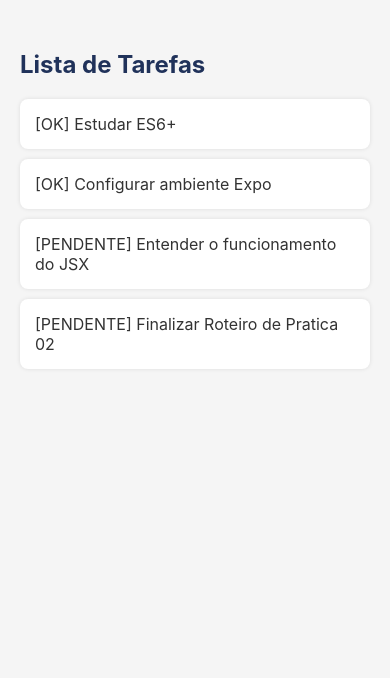
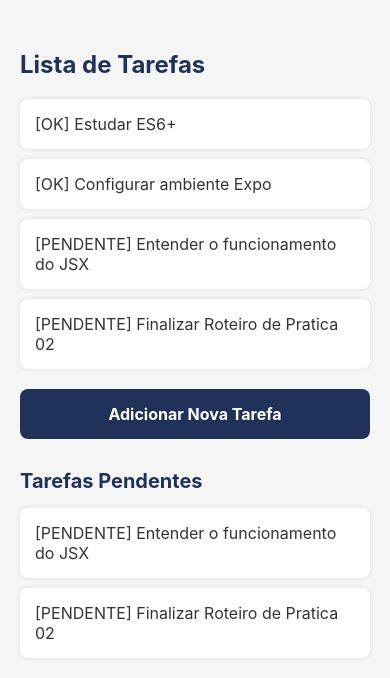
Before and after one commit to breno2908/inf-204, a React Native app: screen / in a window 390 px wide. Shown: the top 678 px of the page. Built offline with nearby package versions, Linux system fonts and the light colour scheme.

Commit message:
Implementa desafios da Pratica 02

```diff
--- a/App.js
+++ b/App.js
@@ -1,9 +1,16 @@
-import React from "react";
-import { StyleSheet, Text, View } from "react-native";
+import React, { useState } from "react";
+import {
+  StyleSheet,
+  Text,
+  View,
+  TouchableOpacity,
+  ScrollView,
+} from "react-native";
+
+import ItemTarefa from "./ItemTarefa";
 
 export default function App() {
-  // Criando um Array de Objetos em JavaScript puro
-  const tarefas = [
+  const [tarefas, setTarefas] = useState([
     { id: 1, descricao: "Estudar ES6+", concluida: true },
     { id: 2, descricao: "Configurar ambiente Expo", concluida: true },
     {
@@ -16,30 +23,65 @@ export default function App() {
       descricao: "Finalizar Roteiro de Pratica 02",
       concluida: false,
     },
-  ];
+  ]);
+
+  // Filtra apenas as tarefas pendentes
+  const tarefasPendentes = tarefas.filter(
+    (tarefa) => !tarefa.concluida
+  );
+
+  function adicionarTarefa() {
+    const novaTarefa = {
+      id: tarefas.length + 1,
+      descricao: `Nova tarefa ${tarefas.length + 1}`,
+      concluida: false,
+    };
+
+    // Spread Operator
+    setTarefas([...tarefas, novaTarefa]);
+  }
 
   return (
-    <View style={styles.container}>
+    <ScrollView contentContainerStyle={styles.container}>
       <Text style={styles.titulo}>Lista de Tarefas</Text>
 
       {tarefas.map((tarefa) => (
-        <View key={tarefa.id} style={styles.card}>
-          <Text style={styles.textoTarefa}>
-            {tarefa.concluida ? "[OK] " : "[PENDENTE] "}
-            {tarefa.descricao}
-          </Text>
-        </View>
+        <ItemTarefa
+          key={tarefa.id}
+          tarefa={tarefa}
+        />
       ))}
-    </View>
+
+      <TouchableOpacity
+        style={styles.botao}
+        onPress={adicionarTarefa}
+      >
+        <Text style={styles.textoBotao}>
+          Adicionar Nova Tarefa
+        </Text>
+      </TouchableOpacity>
+
+      <Text style={styles.subtitulo}>
+        Tarefas Pendentes
+      </Text>
+
+      {tarefasPendentes.map((tarefa) => (
+        <ItemTarefa
+          key={`pendente-${tarefa.id}`}
+          tarefa={tarefa}
+        />
+      ))}
+    </ScrollView>
   );
 }
 
 const styles = StyleSheet.create({
   container: {
-    flex: 1,
+    flexGrow: 1,
     backgroundColor: "#f5f5f5",
     paddingTop: 50,
     paddingHorizontal: 20,
+    paddingBottom: 30,
   },
 
   titulo: {
@@ -49,19 +91,25 @@ const styles = StyleSheet.create({
     color: "#20325a",
   },
 
-  card: {
-    backgroundColor: "#ffffff",
+  subtitulo: {
+    fontSize: 20,
+    fontWeight: "bold",
+    marginTop: 30,
+    marginBottom: 15,
+    color: "#20325a",
+  },
+
+  botao: {
+    backgroundColor: "#20325a",
     padding: 15,
     borderRadius: 8,
-    marginBottom: 10,
-    shadowColor: "#000",
-    shadowOpacity: 0.1,
-    shadowRadius: 4,
-    elevation: 2,
+    alignItems: "center",
+    marginTop: 10,
   },
 
-  textoTarefa: {
+  textoBotao: {
+    color: "#ffffff",
     fontSize: 16,
-    color: "#333",
+    fontWeight: "bold",
   },
 });
--- /dev/null
+++ b/ItemTarefa.js
@@ -0,0 +1,31 @@
+import React from "react";
+import { StyleSheet, Text, View } from "react-native";
+
+export default function ItemTarefa({ tarefa }) {
+  return (
+    <View style={styles.card}>
+      <Text style={styles.textoTarefa}>
+        {tarefa.concluida ? "[OK] " : "[PENDENTE] "}
+        {tarefa.descricao}
+      </Text>
+    </View>
+  );
+}
+
+const styles = StyleSheet.create({
+  card: {
+    backgroundColor: "#ffffff",
+    padding: 15,
+    borderRadius: 8,
+    marginBottom: 10,
+    shadowColor: "#000",
+    shadowOpacity: 0.1,
+    shadowRadius: 4,
+    elevation: 2,
+  },
+
+  textoTarefa: {
+    fontSize: 16,
+    color: "#333",
+  },
+});
```
